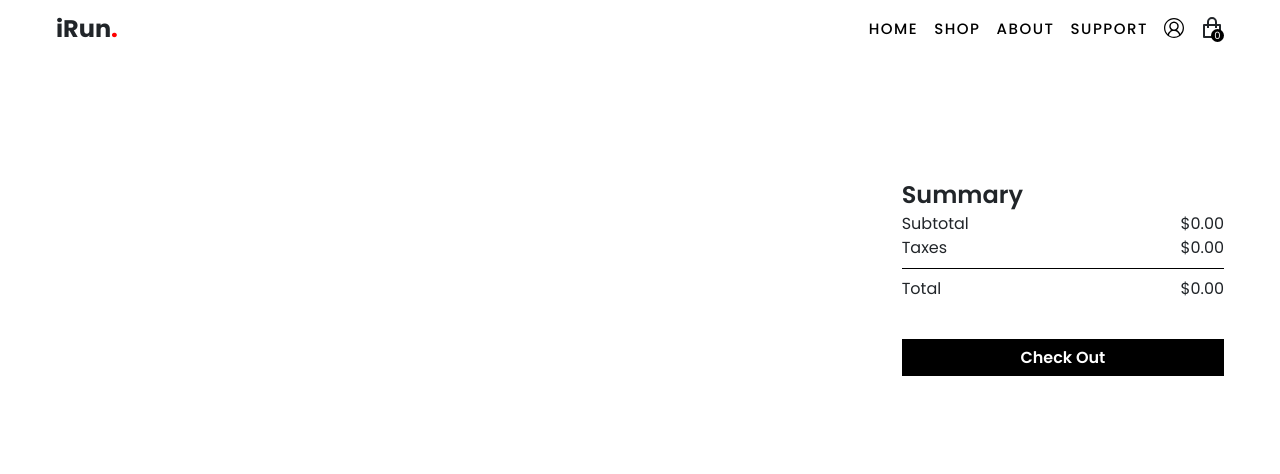
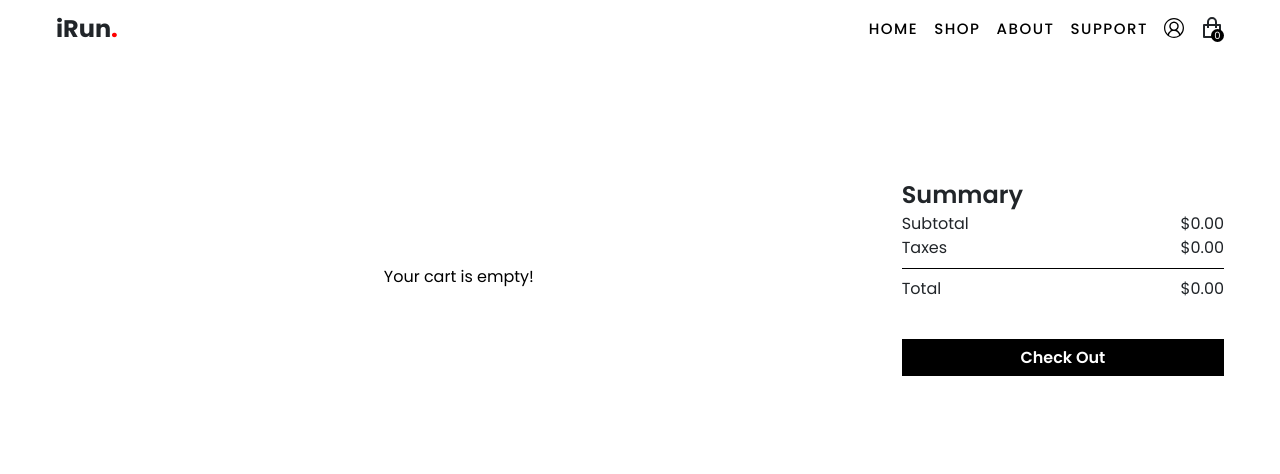
Before and after one commit to code322/irun_ecom_project, a React (Create React App) app in the folder client/: page /cart in a window 1280 px wide. Shown: the top 474 px of the page. Built offline with nearby package versions, Linux system fonts and the light colour scheme.

Commit message:
show a message if there are no items in the cart'

```diff
--- a/client/src/pages/Cart/Cart.scss
+++ b/client/src/pages/Cart/Cart.scss
@@ -10,6 +10,10 @@
       flex-direction: column;
       gap: 1rem;
       flex: 2.5;
+    }
+    .empty-cart {
+      justify-content: center;
+      align-items: center;
     }
 
     .cart-checkout {
--- a/client/src/pages/Cart/Cart.tsx
+++ b/client/src/pages/Cart/Cart.tsx
@@ -5,6 +5,7 @@ import Button from '../../components/Button/SqueryButton/Button';
 import CartItem from '../../components/CartItem/CartItem';
 import { RootState } from '../../redux/rootReducer';
 import './Cart.scss';
+import { BiCart } from 'react-icons/bi';
 
 type checkoutTypes = {
   subTotal: number;
@@ -34,10 +35,14 @@ const Cart: React.FC = () => {
       total: total,
     });
   }, [subTotal, taxes, total]);
+  console.log(cart.length);
 
   return (
     <section className='cart'>
       <div className='bd-container cart-container section'>
+        {cart.length < 1 ? (
+          <span className='cart-items empty-cart'>Your cart is empty!</span>
+        ) : (
           <div className='cart-items'>
             {cart.map((item) => {
               return (
@@ -54,6 +59,7 @@ const Cart: React.FC = () => {
               );
             })}
           </div>
+        )}
         <div className='cart-checkout'>
           <div className='cart-checkout-container'>
             <p className='title'>summary</p>
```
Lines whose indentation alone changed are shown as unchanged.
